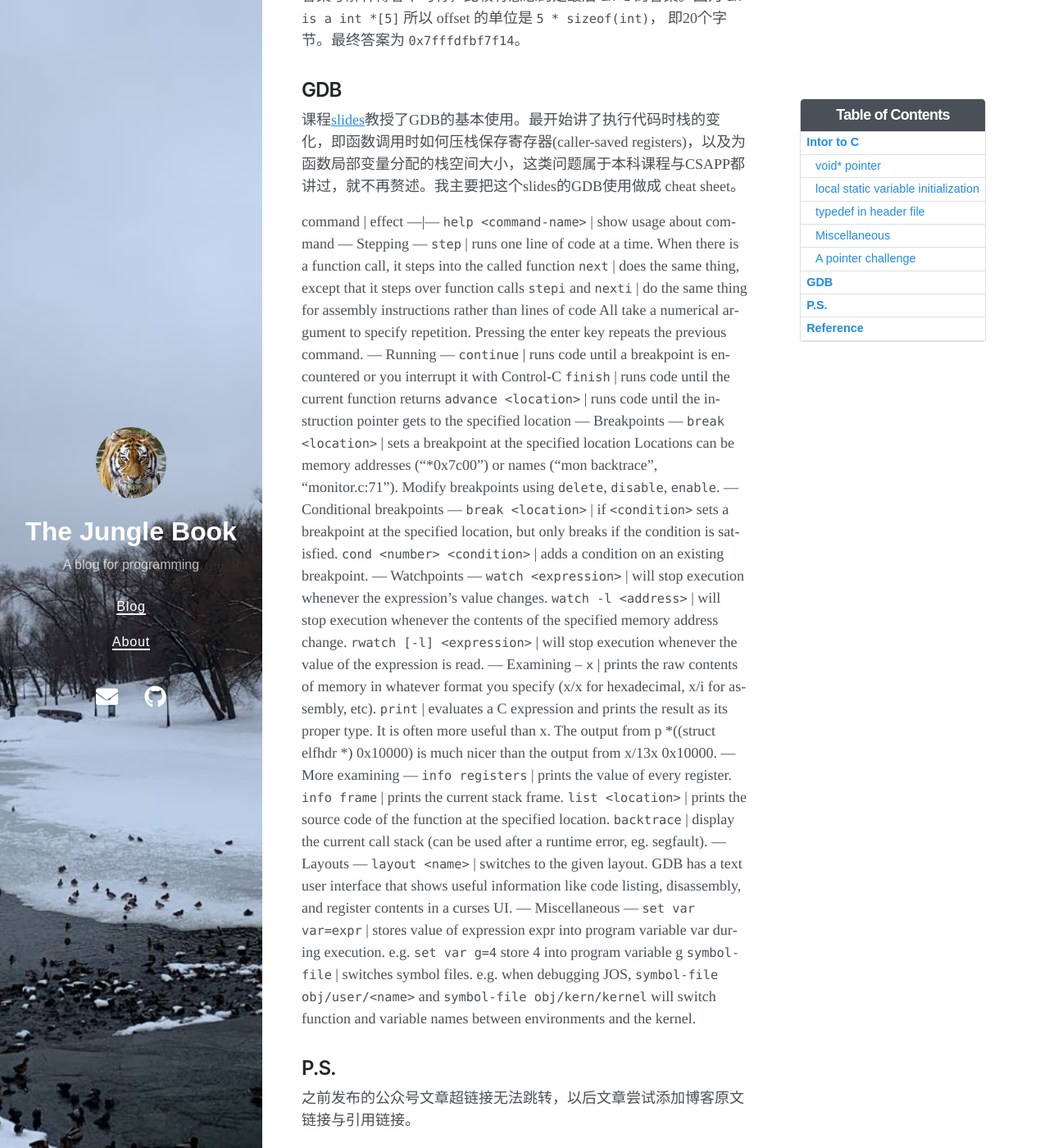
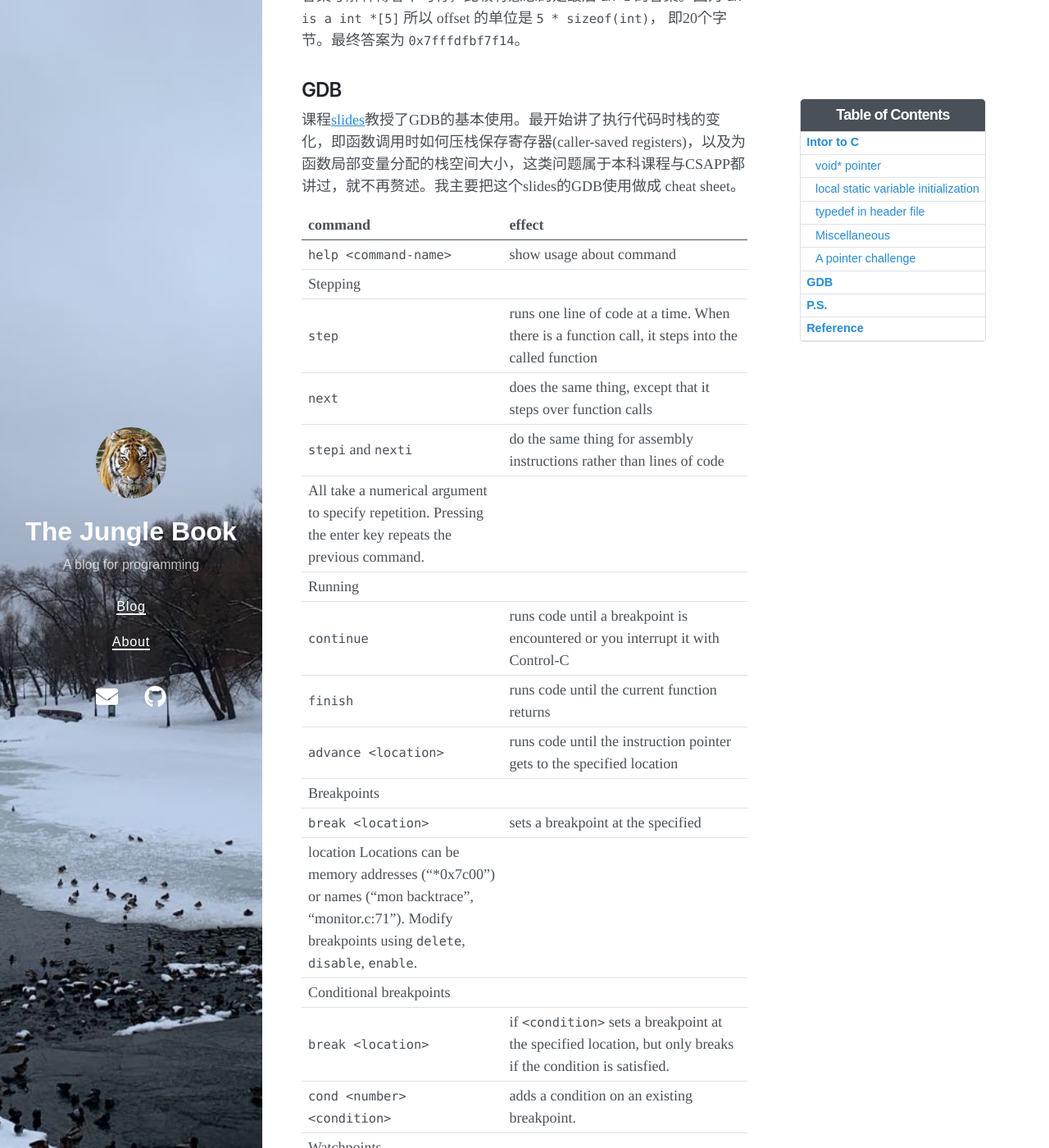
Before and after one commit to QifanWang/QifanWang.github.io, a Jekyll site: the page built from _posts/2022-07-05-mit-6s081-lec2.md, in a window 1280 px wide and 1400 px high, scrolled down 3763 px. Shown: the whole window at 82% size. Built offline with Jekyll 4.4.1, drawn with Linux system fonts in a browser that asks for light colours; nearby versions of some CDN libraries; part of the change alters nothing that is shown; some of the changed text lies outside the part shown.

Commit message:
fix table

```diff
--- a/_posts/2022-07-05-mit-6s081-lec2.md
+++ b/_posts/2022-07-05-mit-6s081-lec2.md
@@ -101,45 +101,45 @@ int main() {
 ## GDB
 课程[slides](https://pdos.csail.mit.edu/6.828/2021/lec/gdb_slides.pdf)教授了GDB的基本使用。最开始讲了执行代码时栈的变化，即函数调用时如何压栈保存寄存器(caller-saved registers)，以及为函数局部变量分配的栈空间大小，这类问题属于本科课程与CSAPP都讲过，就不再赘述。我主要把这个slides的GDB使用做成 cheat sheet。
 
-command | effect
----|---
-`help <command-name>` | show usage about command
---- Stepping ---
-`step` | runs one line of code at a time. When there is a function call, it steps into the called function
-`next` | does the same thing, except that it steps over function calls
-`stepi` and `nexti` | do the same thing for assembly instructions rather than lines of code
-All take a numerical argument to specify repetition. Pressing the enter key repeats the previous command.
---- Running ---
-`continue` | runs code until a breakpoint is encountered or you interrupt it with Control-C
-`finish` | runs code until the current function returns
-`advance <location>` | runs code until the instruction pointer gets to the specified location
---- Breakpoints ---
-`break <location>` | sets a breakpoint at the specified
-location Locations can be memory addresses (“*0x7c00”) or names (“mon backtrace”, “monitor.c:71”). Modify breakpoints using `delete`, `disable`, `enable`.
---- Conditional breakpoints ---
-`break <location>` | if `<condition>` sets a breakpoint at the specified location, but only breaks if the condition is satisfied.
-`cond <number> <condition>` | adds a condition on an existing breakpoint.
---- Watchpoints ---
-`watch <expression>` |  will stop execution whenever the expression’s value changes.
-`watch -l <address>` | will stop execution whenever the contents of the specified memory address change.
-`rwatch [-l] <expression>` | will stop execution whenever the value of the expression is read.
---- Examining --
-`x` | prints the raw contents of memory in whatever format you specify (x/x for hexadecimal, x/i for assembly, etc).
-`print` | evaluates a C expression and prints the result as its proper type. It is often more useful than x.
-The output from p *((struct elfhdr *) 0x10000) is much nicer than the output from x/13x 0x10000.
---- More examining ---
-`info registers` | prints the value of every register.
-`info frame` | prints the current stack frame.
-`list <location>` | prints the source code of the function at the specified location.
-`backtrace` | display the current call stack (can be used after a runtime error, eg. segfault).
---- Layouts ---
-`layout <name>` | switches to the given layout. GDB has a text user interface that shows useful information like code listing, disassembly, and register contents in a curses UI.
---- Miscellaneous ---
-`set var var=expr` | stores value of expression expr into program variable var during execution. e.g. `set var g=4` store 4 into program variable g
-`symbol-file` | switches symbol files. e.g. when debugging JOS, `symbol-file obj/user/<name>` and `symbol-file obj/kern/kernel` will switch function and variable names between environments and the kernel.
+| command | effect |
+| --- | --- |
+| `help <command-name>` | show usage about command |
+| Stepping | |
+| `step` | runs one line of code at a time. When there is a function call, it steps into the called function |
+| `next` | does the same thing, except that it steps over function calls |
+| `stepi` and `nexti` | do the same thing for assembly instructions rather than lines of code |
+| All take a numerical argument to specify repetition. Pressing the enter key repeats the previous command. | |
+|  Running | |
+| `continue` | runs code until a breakpoint is encountered or you interrupt it with Control-C |
+| `finish` | runs code until the current function returns |
+| `advance <location>` | runs code until the instruction pointer gets to the specified location |
+| Breakpoints | |
+| `break <location>` | sets a breakpoint at the specified |
+| location Locations can be memory addresses (“*0x7c00”) or names (“mon backtrace”, “monitor.c:71”). Modify breakpoints using `delete`, `disable`, `enable`. | |
+| Conditional breakpoints | |
+| `break <location>` | if `<condition>` sets a breakpoint at the specified location, but only breaks if the condition is satisfied. |
+| `cond <number> <condition>` | adds a condition on an existing breakpoint. |
+| Watchpoints | |
+| `watch <expression>` |  will stop execution whenever the expression’s value changes. |
+| `watch -l <address>` | will stop execution whenever the contents of the specified memory address change. |
+| `rwatch [-l] <expression>` | will stop execution whenever the value of the expression is read. |
+| Examining | |
+| `x` | prints the raw contents of memory in whatever format you specify (x/x for hexadecimal, x/i for assembly, etc). |
+| `print` | evaluates a C expression and prints the result as its proper type. It is often more useful than x. |
+| The output from p *((struct elfhdr *) 0x10000) is much nicer than the output from x/13x 0x10000. | |
+| More examining | |
+| `info registers` | prints the value of every register. |
+| `info frame` | prints the current stack frame. |
+| `list <location>` | prints the source code of the function at the specified location. |
+| `backtrace` | display the current call stack (can be used after a runtime error, eg. segfault). |
+| Layouts | |
+| `layout <name>` | switches to the given layout. GDB has a text user interface that shows useful information like code listing, disassembly, and register contents in a curses UI. |
+| Miscellaneous | |
+| `set var var=expr` | stores value of expression expr into program variable var during execution. e.g. `set var g=4` store 4 into program variable g |
+| `symbol-file` | switches symbol files. e.g. when debugging JOS, `symbol-file obj/user/<name>` and `symbol-file obj/kern/kernel` will switch function and variable names between environments and the kernel. |
 
 ## P.S.
-之前发布的公众号文章超链接无法跳转，以后文章尝试添加博客原文链接与引用链接。
+之前发布的公众号文章超链接无法跳转，以后公众号文章尝试添加博客原文链接与引用链接。
 
 ## Reference
 1. [MIT 6.S081 2021](https://pdos.csail.mit.edu/6.828/2021/schedule.html)
```
